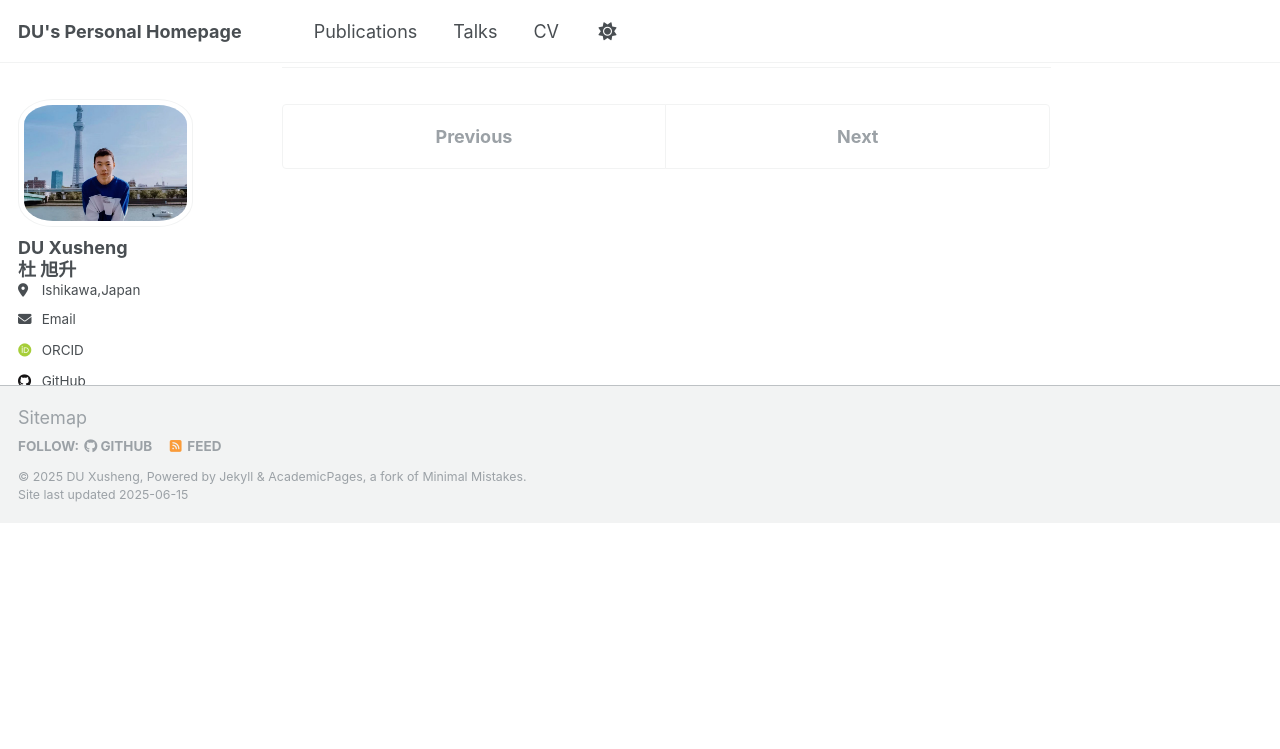
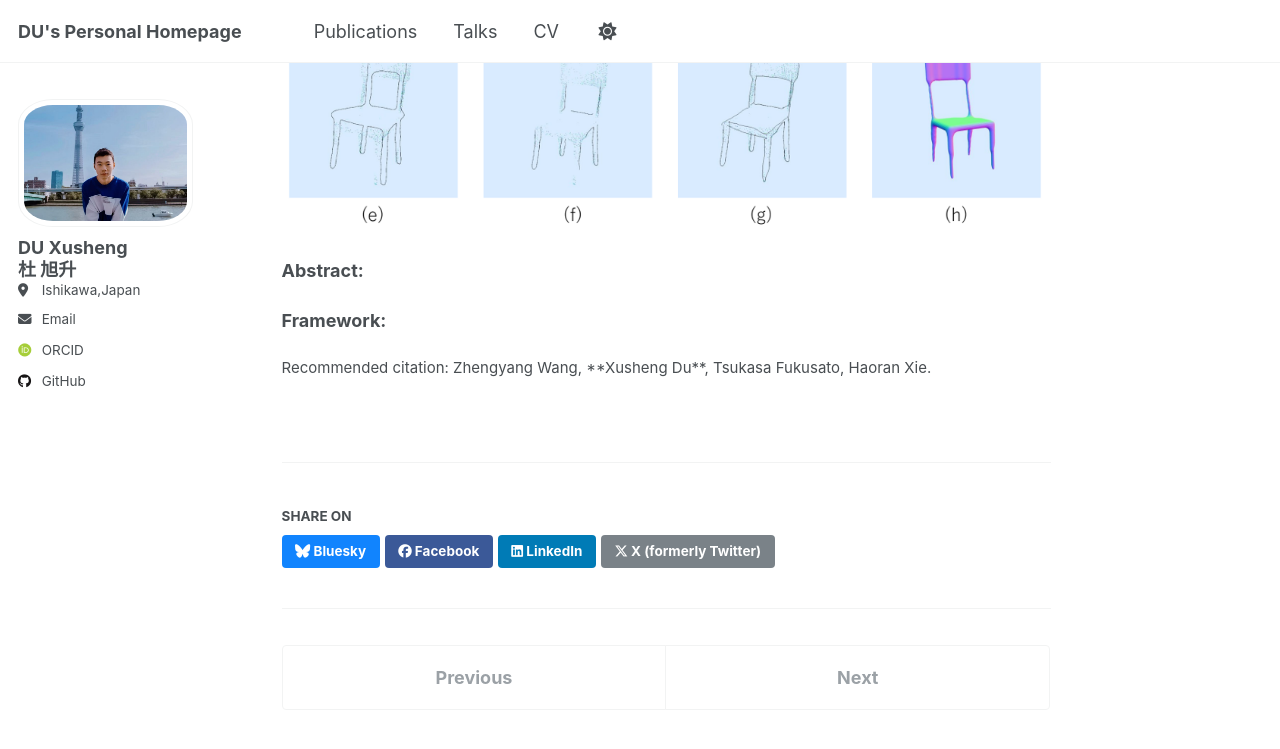
Before and after one commit to ToKyokushou/ToKyokushou.github.io, a Jekyll site: the page built from _publications/2024-07-video2comic.md, in a window 1280 px wide and 900 px high, scrolled down 406 px. Shown: the top 749 px of the window. Built offline with Jekyll 4.4.1, drawn with Linux system fonts in a browser that asks for light colours; some web fonts are replaced; before the commit the page ends 929 px from its top, so only the background shows below that.

Commit message:
Update 2024-07-video2comic.md

```diff
--- a/_publications/2024-07-video2comic.md
+++ b/_publications/2024-07-video2comic.md
@@ -8,4 +8,10 @@ excerpt: 'An interactive editor that transforms video content into dynamic comic
 date: 2024-07-01
 venue: '26th International Conference on Human-Computer Interaction (HCI INTERNATIONAL 2024), Washington'
 citation: 'Zhengyang Wang, **Xusheng Du**, Tsukasa Fukusato, Haoran Xie.'
+thumbnail: /images/1-sparse-pc-1.png
 ---
+<img src="/images/1-sparse-pc-1.png" alt="" style="width:100%;" />
+
+**Abstract:**
+
+**Framework:**
```
